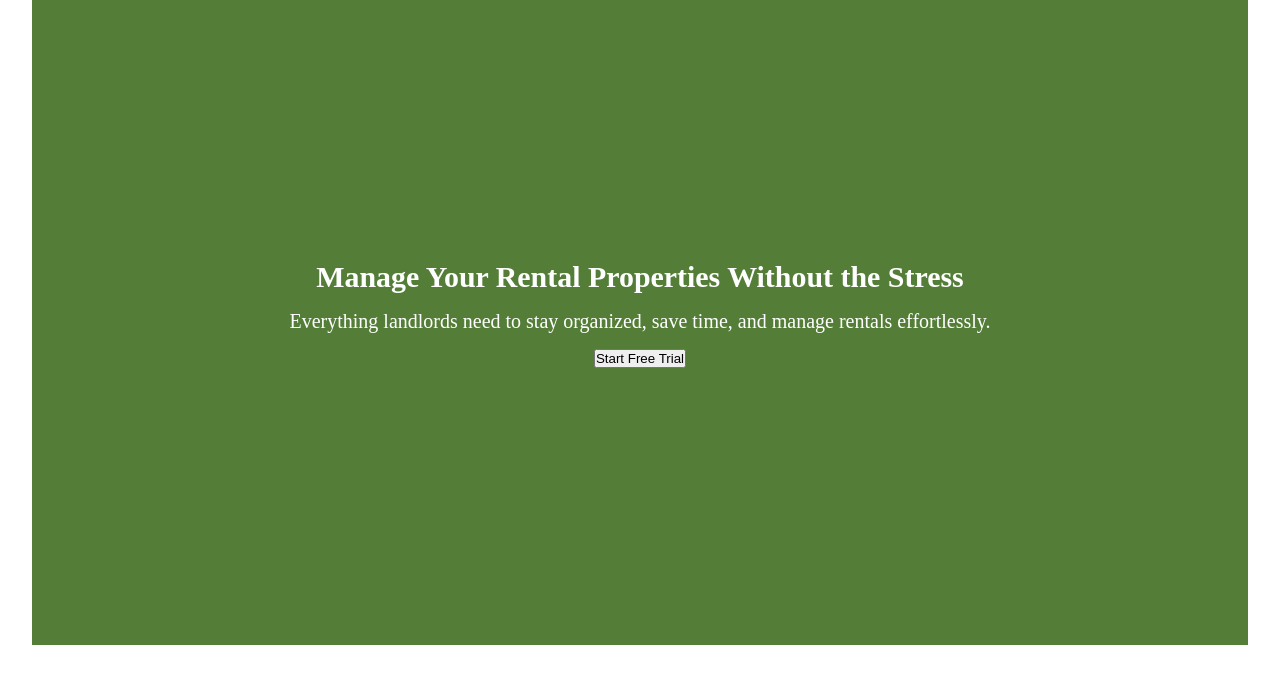
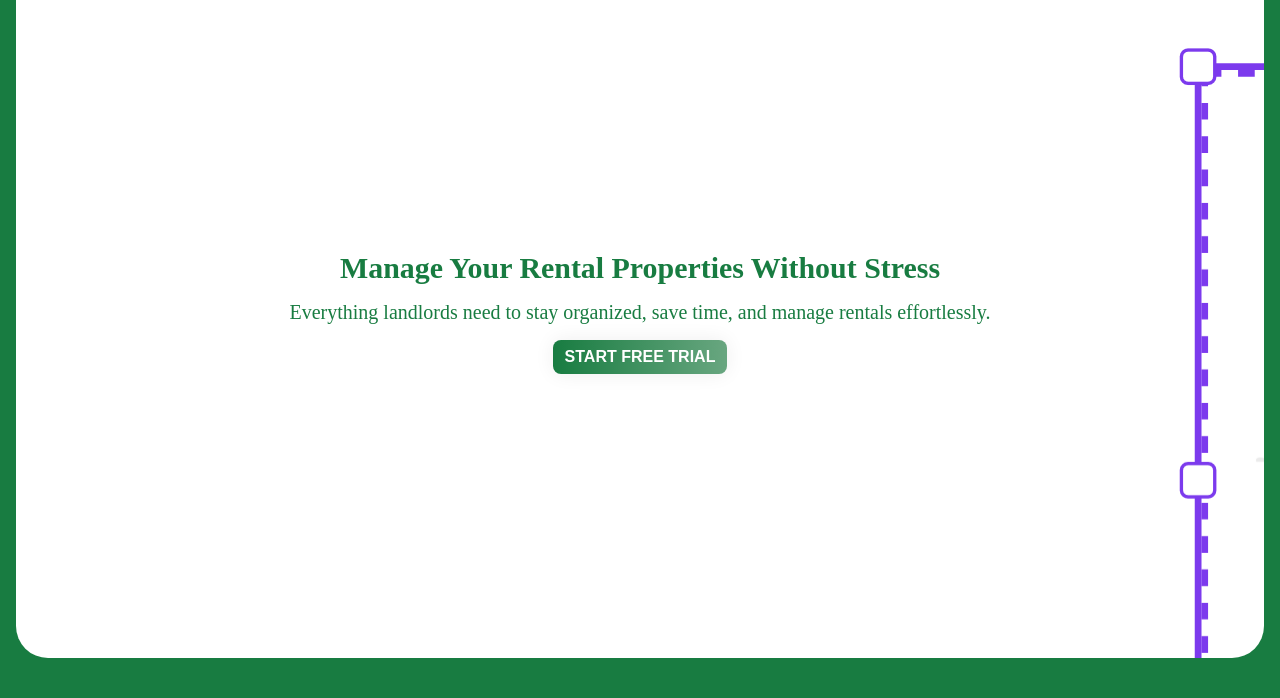
Before and after one commit to Ayo-Akinleye/Codveda--level1-Task-1, a plain HTML site: page index.html in a window 1280 px wide. Shown: the part 102-800 px from the top of the page. Drawn offline with Linux system fonts and the light colour scheme.

Commit message:
background image, more styles

```diff
--- a/index.html
+++ b/index.html
@@ -8,17 +8,17 @@
     <link rel="stylesheet" href="https://cdnjs.cloudflare.com/ajax/libs/font-awesome/7.0.1/css/all.min.css"
         integrity="sha512-2SwdPD6INVrV/lHTZbO2nodKhrnDdJK9/kg2XD1r9uGqPo1cUbujc+IYdlYdEErWNu69gVcYgdxlmVmzTWnetw=="
         crossorigin="anonymous" referrerpolicy="no-referrer" />
-    <title>Landing Page</title>
+    <title>Rentra - HomePage</title>
 </head>
 
 <body>
     <header>
-        <h2 >Rentra</h2>
+        <h2>Rentra</h2>
         <nav class="menu-mobile"><i class="fa-solid fa-bars"></i></nav>
     </header>
 
     <section id="hero">
-        <h2>Manage Your Rental Properties Without the Stress</h2>
+        <h2>Manage Your Rental Properties Without Stress</h2>
         <p>Everything landlords need to stay organized, save time, and manage rentals effortlessly.</p>
         <button>Start Free Trial</button>
     </section>
--- a/style.css
+++ b/style.css
@@ -7,16 +7,19 @@
 body {
     width: 100%;
     height: 100vh;
-    padding: 2rem;
+    padding: 1rem;
+    background-color: #187C41;
 }
 
 header {
     width: 100%;
     display: flex;
+    padding: 0 0.3rem;
 }
 
 header h2 {
-    color: #409707;
+    /* color: #187C41; */
+    color: white;
     font-size: 2em;
 
 }
@@ -42,14 +45,71 @@ i {
     align-items: center;
     text-align: center;
     background-color: #547e38;
+    background-image: url(./assets/desktop\ bg.png);
     color: white;
     padding: 1rem;
+    border-radius: 2em;
+    box-shadow: rgb(244, 241, 241);
 }
 
 #hero h2 {
     font-size: 1.87rem;
+    z-index: 1;
+    color: #187C41;
 }
 
 #hero p {
     font-size: 1.25rem;
+    z-index: 1;
+    color: #187C41;
 }
+
+button {
+    padding: 0.5rem 0.7rem;
+    border-radius: 0.5rem;
+    outline: none;
+    border: none;
+    text-align: center;
+    font-size: medium;
+    font-weight: 600;
+    cursor: pointer;
+    /* background-color: #187C41; */
+    color: white;
+
+    background-image: linear-gradient(to right, #187c41 0%, #6aa781 51%, #1D976C 100%);
+    text-transform: uppercase;
+    box-shadow: 0 0 20px #eee;
+    transition: 0.5s;
+    display: block;
+    background-size: 200% auto;
+
+
+}
+
+button:hover {
+    background-position: right center;
+
+}
+
+.btn-grad {
+
+    color: white;
+}
+
+.btn-grad:hover {
+    /* change the direction of the change here */
+    color: #fff;
+    text-decoration: none;
+}
+
+@media (max-width: 768px) {
+    #hero {
+        background-image: url(./assets/mobile\ bg\ 2.png);
+        background-size: cover;
+        background-position: center;
+    }
+
+    #hero h2 {
+        margin-top: 9rem;
+    }
+}
```
Also changed, not shown: assets/desktop bg.png (added), assets/mobile bg 2.png (added), assets/mobile bg.png (added).
